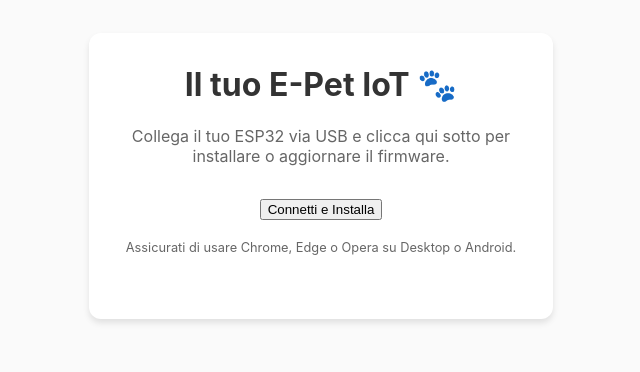
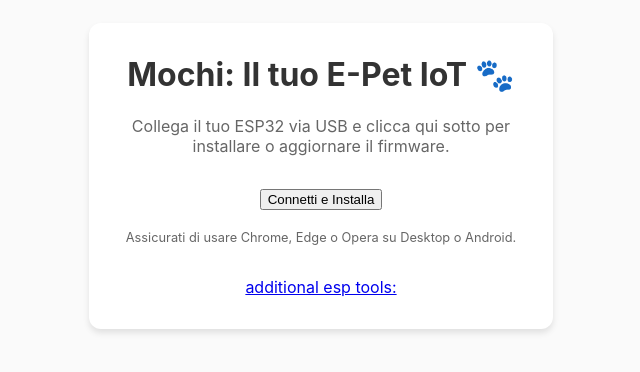
Before and after one commit to sirvalerius/mochi_V5, a plain HTML site: page index.html in a window 1280 px wide. Shown: the part 232-604 px from the top of the page, without its empty margins (319-959 px from the left). Drawn offline with Linux system fonts and the light colour scheme.

Commit message:
update index.html

```diff
--- a/index.html
+++ b/index.html
@@ -38,7 +38,7 @@
 <body>
 
     <div class="card">
-        <h1>Il tuo E-Pet IoT 🐾</h1>
+        <h1>Mochi: Il tuo E-Pet IoT 🐾</h1>
         <p>Collega il tuo ESP32 via USB e clicca qui sotto per installare o aggiornare il firmware.</p>
 
         <esp-web-install-button
@@ -50,6 +50,8 @@
         <p style="font-size: 0.8em; margin-top: 20px;">
             Assicurati di usare Chrome, Edge o Opera su Desktop o Android.
         </p>
+
+		<a href="https://adafruit.github.io/Adafruit_WebSerial_ESPTool/">additional esp tools:</a>
     </div>
 
 </body>
```
Also changed, not shown: manifest.json, 12 other files.
